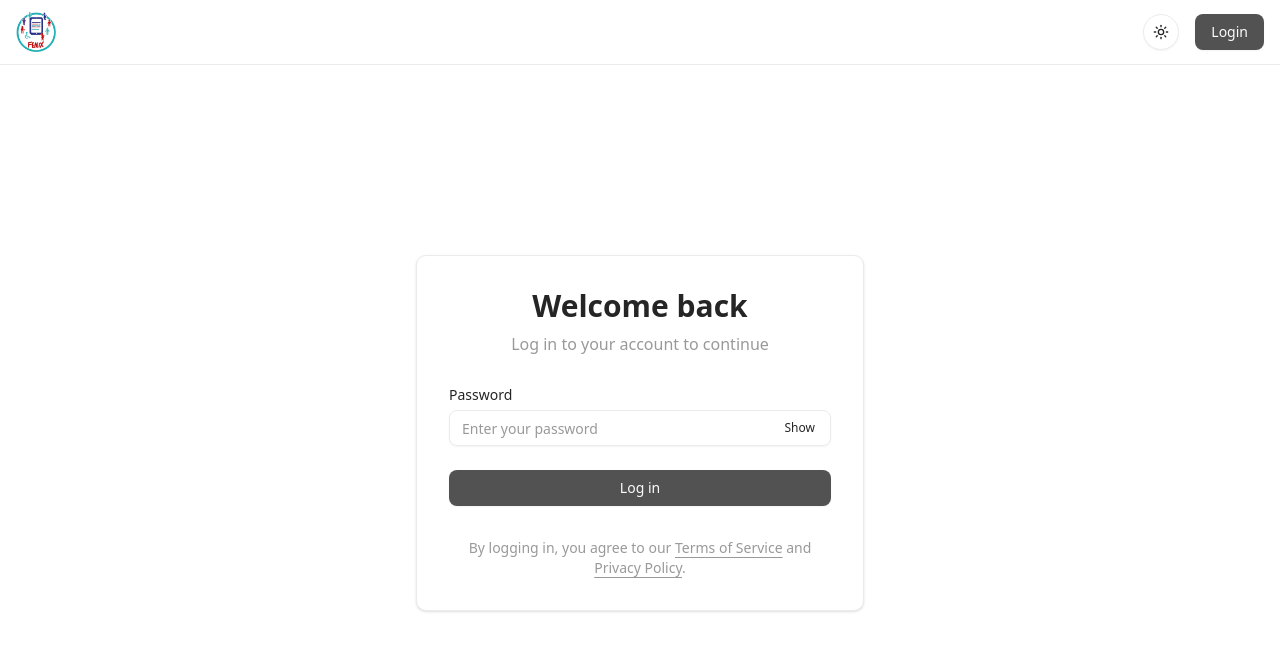
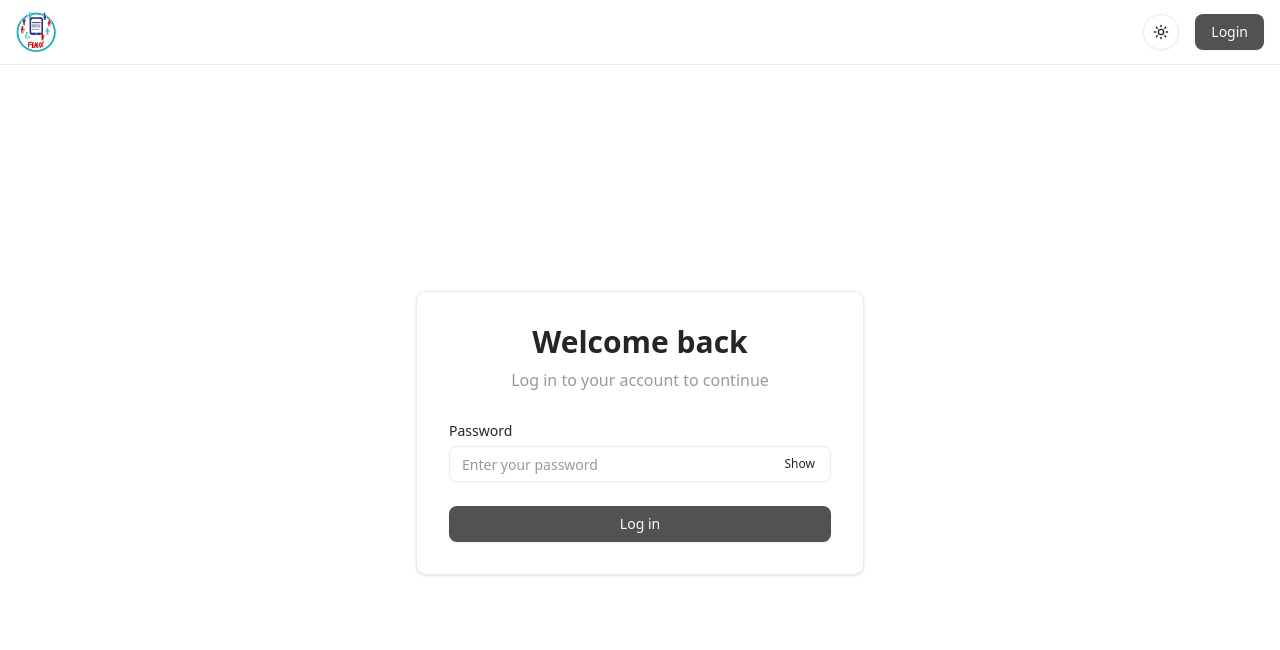
Before and after one commit to easyreadtogether/easyreadtogether-frontend, a React (Vite) app: page /login in a window 1280 px wide. Shown: the top 650 px of the page. Built offline with nearby package versions, Linux system fonts and the light colour scheme.

Commit message:
api changed to the new domain

```diff
--- a/src/components/auth/loginform.jsx
+++ b/src/components/auth/loginform.jsx
@@ -31,7 +31,7 @@ export function LoginForm () {
     try {
       // Make API call to your authentication endpoint
       const response = await axios.post(
-        'http://18.218.138.236:8000/api/authenticate',
+        'https://easyreadtogether-backend-app.com/api/authenticate',
         {
           password: values.password
         },
--- a/src/pages/Home.jsx
+++ b/src/pages/Home.jsx
@@ -3,7 +3,7 @@ import HeroIllustration from '@/components/HeroIllustration'
 import { Link } from 'react-router-dom'
 const FeatureSection = ({ image, title, description, reverse = false }) => {
   return (
-    <section className={`py-16 ${reverse ? 'bg-gray-50' : ''}`}>
+    <section className={`py-16 ${reverse ? 'bg-gray-50 dark:bg-white/5' : ''}`}>
       <div
         className={`container mx-auto px-4 flex flex-col ${
           reverse ? 'md:flex-row-reverse' : 'md:flex-row'
@@ -18,7 +18,9 @@ const FeatureSection = ({ image, title, description, reverse = false }) => {
         </div>
         <div className='md:w-1/2'>
           <h2 className='text-3xl font-bold text-primary mb-4'>{title}</h2>
-          <p className='text-lg text-gray-700'>{description}</p>
+          <p className='text-lg text-gray-700 dark:text-white/70'>
+            {description}
+          </p>
         </div>
       </div>
     </section>
@@ -89,12 +91,12 @@ const Home = () => {
       ))}
 
       {/* Call to Action Section */}
-      <section className='py-20 bg-primary text-white text-center'>
+      <section className='py-20 bg-primary dark:bg-background text-white text-center'>
         <div className='container mx-auto px-4'>
           <h2 className='text-3xl md:text-4xl font-bold mb-6'>
             Ready to Experience Simpler Reading?
           </h2>
-          <p className='text-xl mb-8 max-w-2xl mx-auto'>
+          <p className='text-xl dark:text-white/70 mb-8 max-w-2xl mx-auto'>
             Join thousands of users who are already benefiting from our content
             simplification platform.
           </p>
--- a/src/pages/Login.jsx
+++ b/src/pages/Login.jsx
@@ -4,7 +4,7 @@ import { LoginForm } from '@/components/auth/loginform'
 import { useAuthStore } from '@/store/authstore'
 
 function Login () {
-  const { isAuthenticated } =  useAuthStore()
+  const { isAuthenticated } = useAuthStore()
   const navigate = useNavigate()
 
   useEffect(() => {
@@ -24,26 +24,6 @@ function Login () {
         </div>
 
         <LoginForm />
-
-        <div className='text-center text-sm text-muted-foreground'>
-          <p>
-            By logging in, you agree to our{' '}
-            <a
-              href='#'
-              className='underline underline-offset-4 hover:text-primary'
-            >
-              Terms of Service
-            </a>{' '}
-            and{' '}
-            <a
-              href='#'
-              className='underline underline-offset-4 hover:text-primary'
-            >
-              Privacy Policy
-            </a>
-            .
-          </p>
-        </div>
       </div>
     </div>
   )
--- a/src/pages/Result.jsx
+++ b/src/pages/Result.jsx
@@ -129,7 +129,7 @@ function Result () {
       formData.append('language', 'English') // Assuming English as default
 
       const response = await axios.post(
-        'http://18.218.138.236:8000/api/listen',
+        'https://easyreadtogether-backend-app.com/api/listen',
         formData,
         {
           headers: {
@@ -195,10 +195,8 @@ function Result () {
 
               <p>Generating audio...</p>
             </div>
-          ) : audioUrl ? (
+          ) : (
             <Player className='audio-player' audioUrl={audioUrl} />
-          ) : (
-            <p>Audio not available</p>
           )}
         </div>
         <Separator className='my-2' />
```
Also changed, not shown: notes.txt (added), 1 other file (tests, documents, lock files or other folders).
